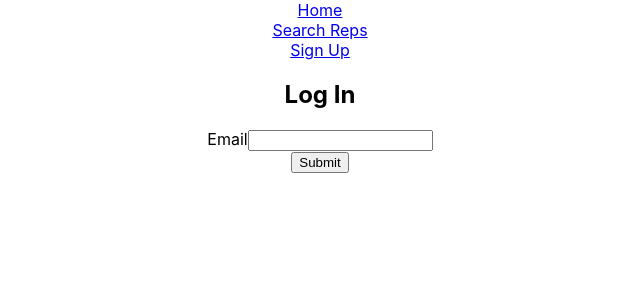
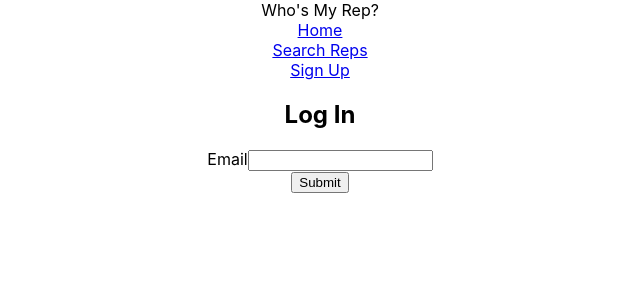
Before and after one commit to haleydek/react-project-frontend-whos-my-rep, a React (Create React App) app: page /login in a window 1280 px wide. Shown: the top 300 px of the page, without its empty margins (320-960 px from the left). Built offline with nearby package versions, Linux system fonts and the light colour scheme; no server answers.

Commit message:
In App.js, import HeaderContainer and reorganize imports. create HeaderContainer.

```diff
--- a/src/App.js
+++ b/src/App.js
@@ -1,17 +1,17 @@
+import './stylesheets/App.scss';
 import React from 'react';
 import { BrowserRouter as Router, Route } from 'react-router-dom';
 import { createBrowserHistory } from "history";
 import { connect } from 'react-redux';
-import './stylesheets/App.scss';
-import NavBar from './components/NavBar';
+import HeaderContainer from './containers/HeaderContainer';
+import SearchContainer from './containers/SearchContainer';
+import UserProfileContainer from './containers/UserProfileContainer';
+import RepContainer from './containers/RepContainer';
 import Home from './components/Home';
-import SearchContainer from './containers/SearchContainer';
 import LoginInput from './components/LoginInput';
 import SignUpInput from './components/SignUpInput';
-import UserProfileContainer from './containers/UserProfileContainer';
 import { fetchUser } from './actions/fetchUser';
 import { fetchBadges } from './actions/fetchBadges';
-import RepContainer from './containers/RepContainer';
 
 export const GOOGLE_API_URL = `https://www.googleapis.com/civicinfo/v2/representatives?key=${process.env.REACT_APP_API_KEY}&address=`;
 
@@ -33,7 +33,7 @@ class App extends React.Component {
     return (
       <Router history={history}>
         <div className="App">
-          <NavBar />
+          <HeaderContainer />
           <Route path="/users/:id" render={routerProps => <UserProfileContainer {...routerProps} />} />
           <Route path="/reps/:repId" render={routerProps => <RepContainer {...routerProps} />} />
           <Route exact path="/reps" render={routerProps => <SearchContainer {...routerProps} />} />
--- /dev/null
+++ b/src/components/header/MainTitle.js
@@ -0,0 +1,9 @@
+import React from 'react';
+
+const MainTitle = () => {
+    return (
+        <div className="main-title">Who's My Rep?</div>
+    )
+}
+
+export default MainTitle;
--- a/src/components/NavBar.js
+++ b/src/components/header/NavBar.js
@@ -2,8 +2,8 @@ import React from 'react';
 import { NavLink } from 'react-router-dom';
 import { withRouter } from 'react-router';
 import { connect } from 'react-redux';
-import { logout } from '../actions/logout';
-import Button from './Button';
+import { logout } from '../../actions/logout';
+import Button from '../Button';
 
 class NavBar extends React.Component {
 
@@ -17,23 +17,23 @@ class NavBar extends React.Component {
 
         if (loggedIn === true) {
             return (
-                <div className="nav">
+                <nav>
                     <NavLink to="/">Home</NavLink><br />
                     <NavLink to="/reps">Search Reps</NavLink><br />
                     <NavLink to={`/users/${userId}`}>My Profile</NavLink><br />
                     <Button text="Log Out" onClick={this.handleClick} /><br />
-                </div>
+                </nav>
             )
         }
         return (
-            <div className="nav">
+            <nav>
                 <NavLink to="/">Home</NavLink><br />
                 <NavLink to="/reps">Search Reps</NavLink><br />
                 { location.pathname === "/login"
                     ? <NavLink to="/signup">Sign Up</NavLink>
                     : <NavLink to="/login">Log In</NavLink>
                 }
-            </div>
+            </nav>
         )
     }
 }
--- /dev/null
+++ b/src/containers/HeaderContainer.js
@@ -0,0 +1,16 @@
+import React from 'react';
+import MainTitle from '../components/header/MainTitle';
+import NavBar from '../components/header/NavBar';
+
+class HeaderContainer extends React.Component {
+    render(){
+        return (
+            <header>
+                <MainTitle />
+                <NavBar />
+            </header>
+        )
+    }
+}
+
+export default HeaderContainer;
--- a/src/stylesheets/styles.scss
+++ b/src/stylesheets/styles.scss
@@ -0,0 +1,7 @@
+@use "variables";
+
+header {
+    .main-title {
+        color: primary-color;
+    }
+}
```
